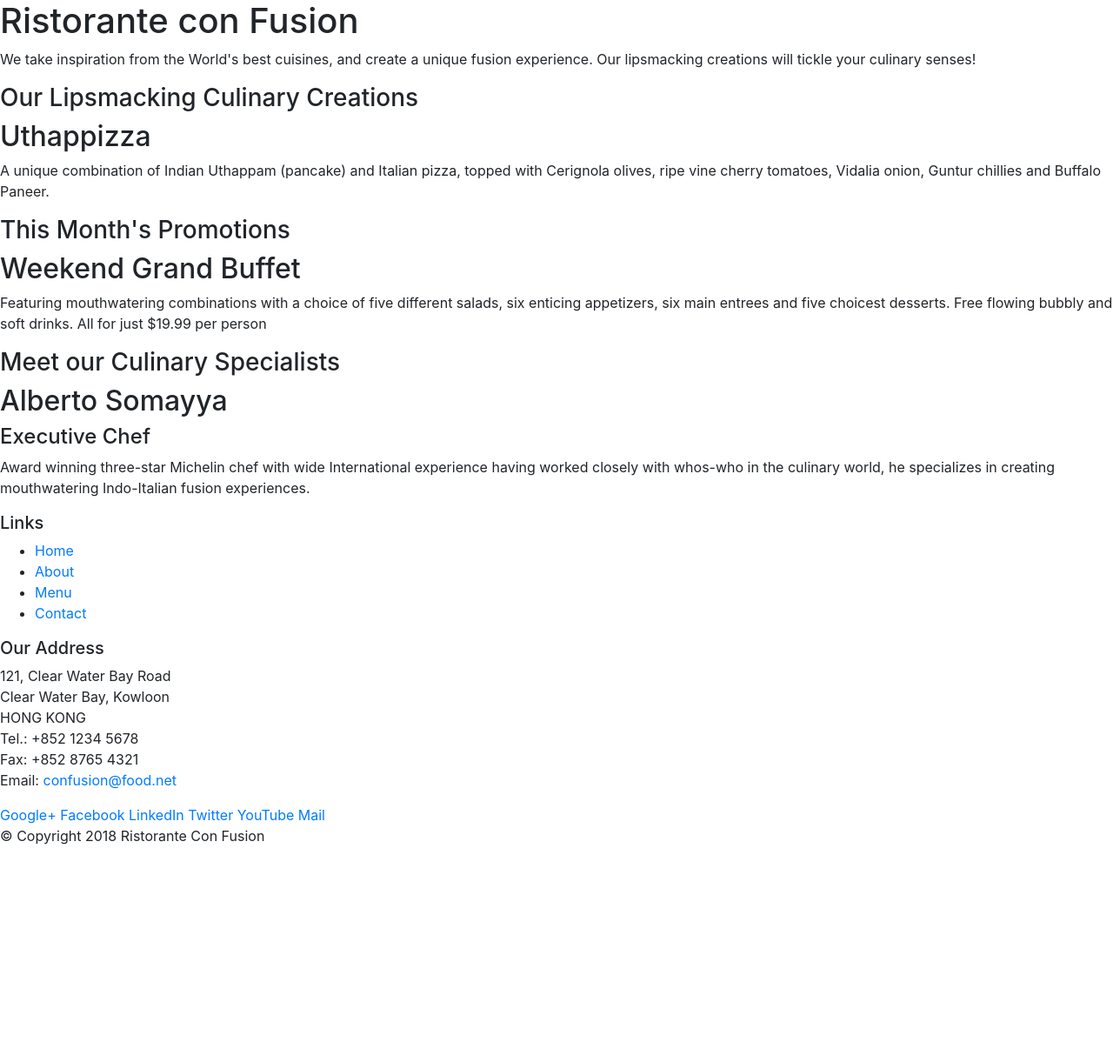
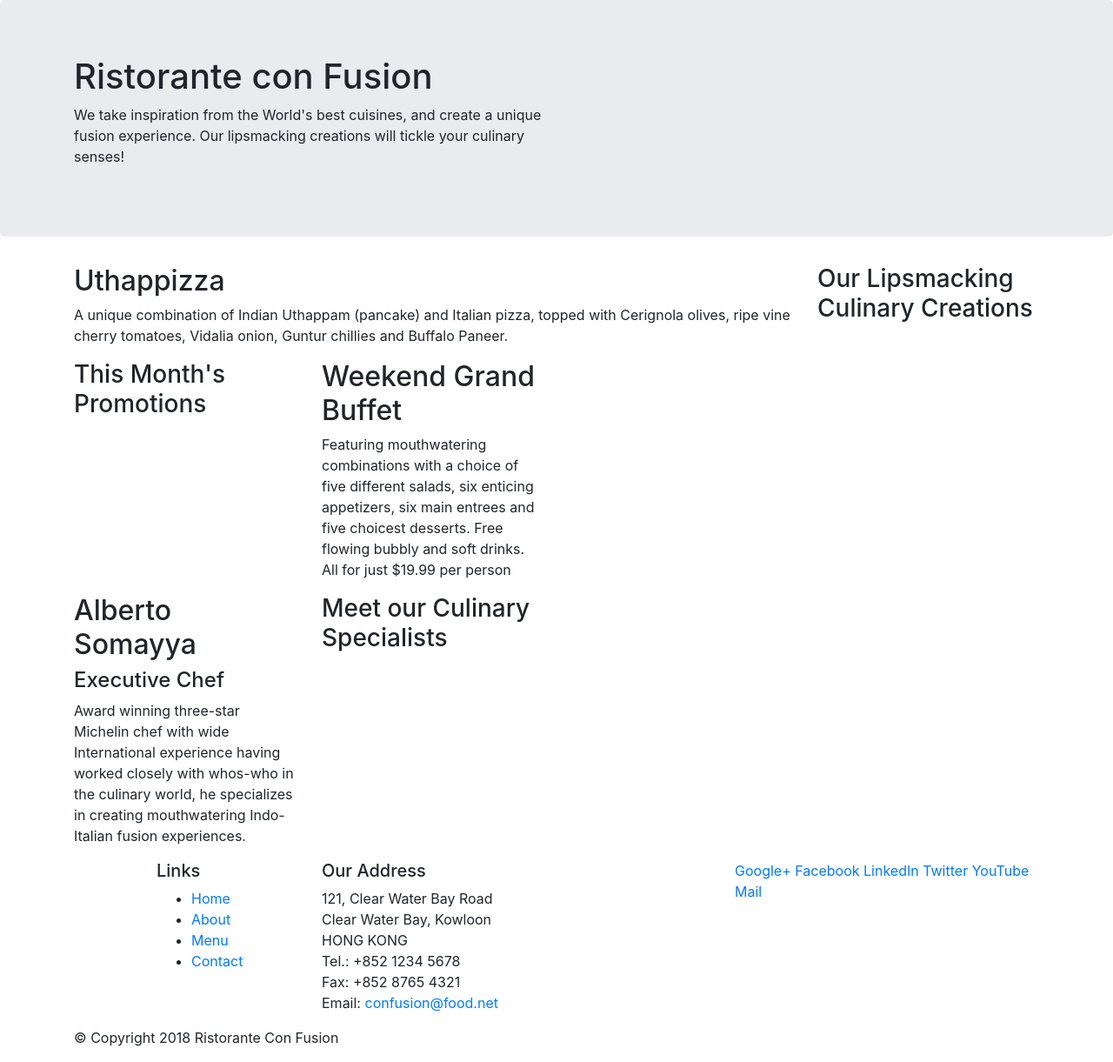
Before and after one commit to muhdibee/confusion, a website: page index.html in a window 1280 px wide. Shown: the whole page at 87% size. Before the commit the page ends 989 px from the top, so only its background shows below. Drawn offline with nearby package versions, Linux system fonts and the light colour scheme.

Commit message:
Bootstrap grid part 1

```diff
--- a/index.html
+++ b/index.html
@@ -10,50 +10,50 @@
     <!-- Bootstrap CSS -->
     <link rel="stylesheet" href="node_modules/bootstrap/dist/css/bootstrap.min.css">
     <title>Ristorante Con Fusion</title>
-</head>
+</head >
 
 <body>
 
-    <header>
-        <div>
-            <div>
-                <div>
+    <header class="jumbotron">
+        <div class="container">  <!-- container 1 -->
+            <div class="row">
+                <div class="col-12 col-sm-6">
                     <h1>Ristorante con Fusion</h1>
                     <p>We take inspiration from the World's best cuisines, and create a unique fusion experience. Our lipsmacking creations will tickle your culinary senses!</p>
                 </div>
-                <div>
+                <div class="col-12 col-sm">
                 </div>
             </div>
         </div>
     </header>
 
-    <div>
-        <div>
-            <div>
+    <div class="container">   <!-- container 2 -->
+        <div class="row">     <!-- row 1 -->
+            <div class="col-12 col-sm-4 col-md-3 order-sm-last" > <!-- column 1 < row 1 -->
                 <h3>Our Lipsmacking Culinary Creations</h3>
             </div>
-            <div>
+            <div class="col col-sm col-md order-sm-first">
                 <h2>Uthappizza</h2>
                 <p>A unique combination of Indian Uthappam (pancake) and Italian pizza, topped with Cerignola olives, ripe vine cherry tomatoes, Vidalia onion, Guntur chillies and Buffalo Paneer.</p>
             </div>
         </div>
 
 
-        <div>
-            <div>
+        <div class="row"> <!-- row 2 -->
+            <div class="col-12 col-sm-4 col-md-3">
                 <h3>This Month's Promotions</h3>
             </div>
-            <div>
+            <div class="col-12 col-sm-4 col-md-3">
                 <h2>Weekend Grand Buffet</h2>
                 <p>Featuring mouthwatering combinations with a choice of five different salads, six enticing appetizers, six main entrees and five choicest desserts. Free flowing bubbly and soft drinks. All for just $19.99 per person </p>
             </div>
         </div>
 
-        <div>
-            <div>
+        <div class="row"> <!-- row 3 -->
+            <div class="col-12 col-sm-4 order-sm-last col-md-3">
                 <h3>Meet our Culinary Specialists</h3>
             </div>
-            <div>
+            <div class="col-12 col-sm-4 order-sm-first col-md-3">
                 <h2>Alberto Somayya</h2>
                 <h4>Executive Chef</h4>
                 <p>Award winning three-star Michelin chef with wide International experience having worked closely with whos-who in the culinary world, he specializes in creating mouthwatering Indo-Italian fusion experiences. </p>
@@ -62,9 +62,9 @@
     </div>
 
     <footer>
-        <div>
-            <div>
-                <div>
+        <div class="container"> <!-- container 3 -->
+            <div class="row">  <!-- row 1 -->
+                <div class="col-4 offset-1 col-sm-2"> <!-- column 1 -->
                     <h5>Links</h5>
                     <ul>
                         <li><a href="#">Home</a></li>
@@ -73,7 +73,7 @@
                         <li><a href="#">Contact</a></li>
                     </ul>
                 </div>
-                <div>
+                <div class="col-7 col-sm-5">  <!-- column 2 -->
                     <h5>Our Address</h5>
                     <address>
 		              121, Clear Water Bay Road<br>
@@ -84,7 +84,7 @@
 		              Email: <a href="mailto:confusion@food.net">confusion@food.net</a>
 		           </address>
                 </div>
-                <div>
+                <div class="col-12 col-sm-4"> <!-- column 3 -->
                     <div>
                         <a href="http://google.com/+">Google+</a>
                         <a href="http://www.facebook.com/profile.php?id=">Facebook</a>
@@ -95,8 +95,8 @@
                     </div>
                 </div>
            </div>
-           <div>
-                <div>
+           <div class="row">  <!-- row 2 -->
+                <div class="col-auto">
                     <p>© Copyright 2018 Ristorante Con Fusion</p>
                 </div>
            </div>
```
